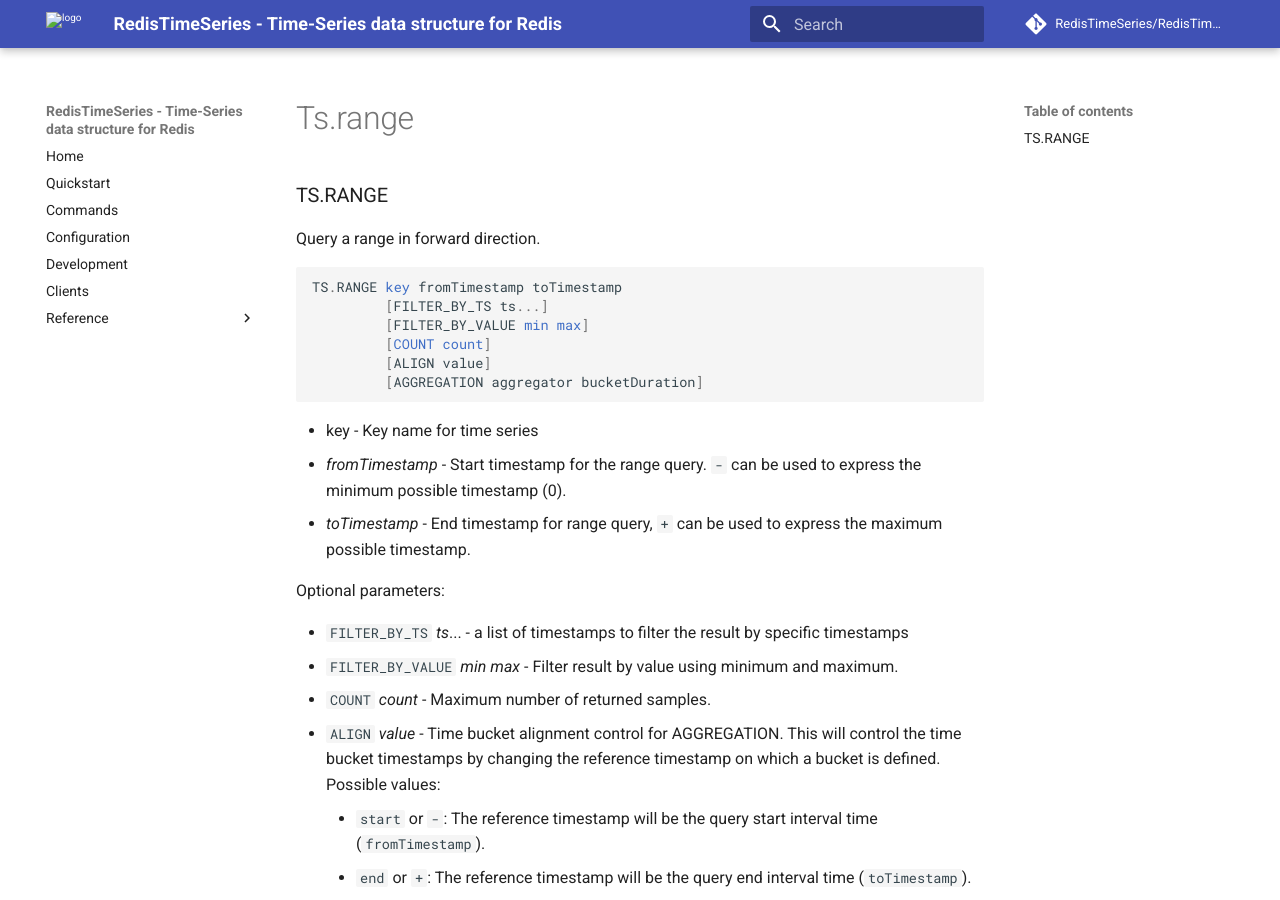
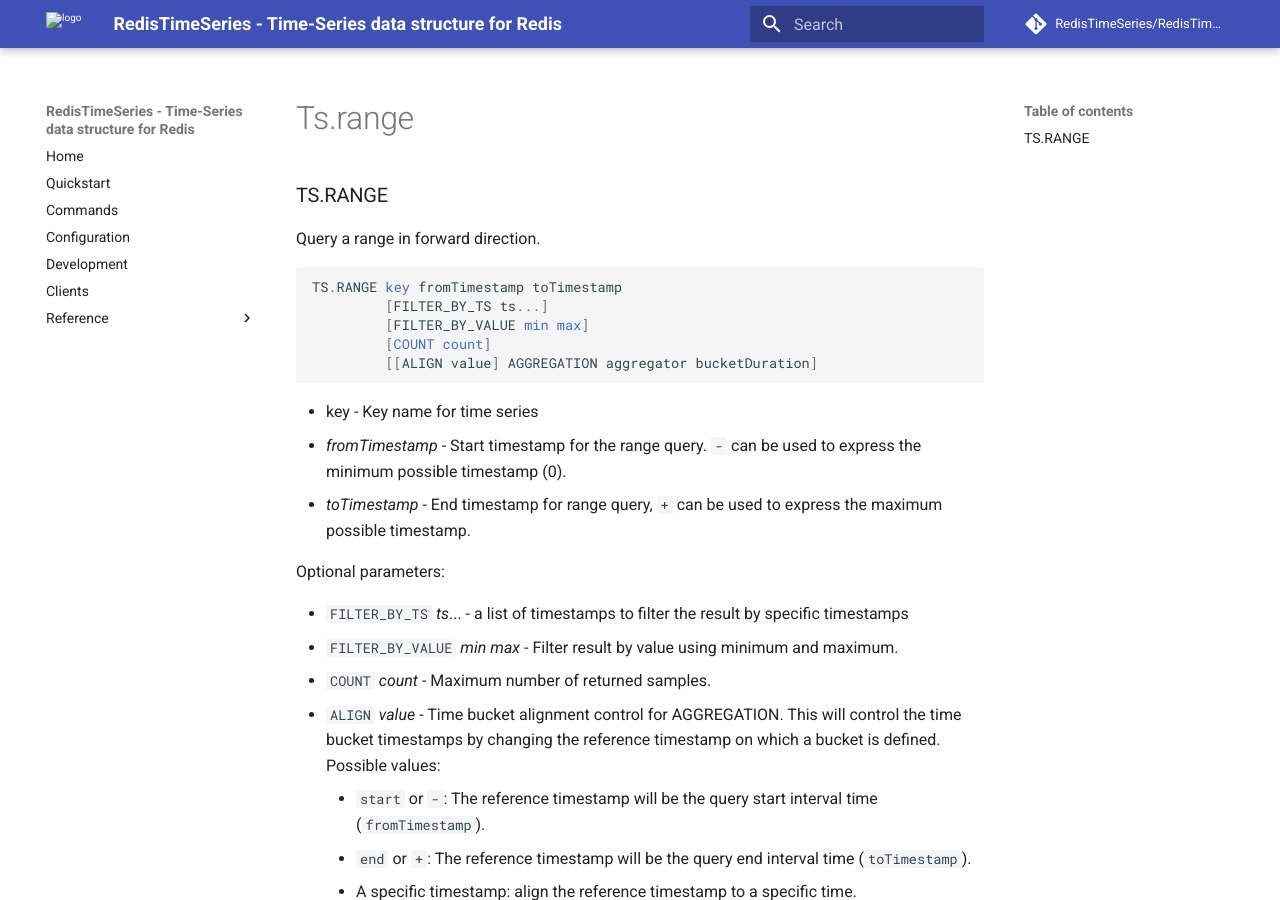
Before and after one commit to RedisTimeSeries/RedisTimeSeries, an MkDocs documentation site: the page built from docs/commands/ts.range.md, in a window 1280 px wide and 900 px high. Built offline with MkDocs 1.6.1 and Material for MkDocs 9.7.7, drawn with Linux system fonts in a browser that asks for light colours; comment, search, counter and statistics services are not loaded.

Commit message:
Update ts.range.md

````diff
--- a/docs/commands/ts.range.md
+++ b/docs/commands/ts.range.md
@@ -7,8 +7,7 @@
          [FILTER_BY_TS ts...]
          [FILTER_BY_VALUE min max]
          [COUNT count]
-         [ALIGN value]
-         [AGGREGATION aggregator bucketDuration]
+         [[ALIGN value] AGGREGATION aggregator bucketDuration]
 ```
 
 - key - Key name for time series
````
